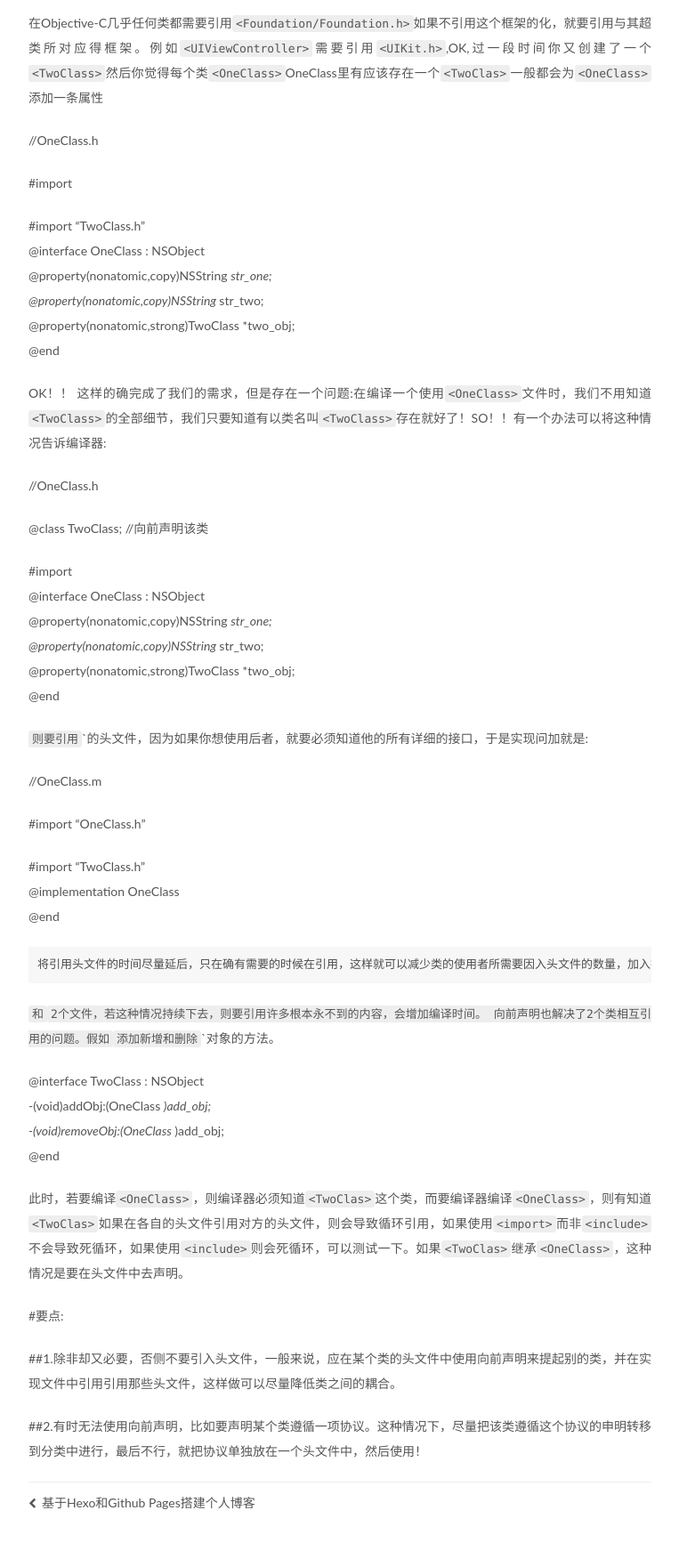
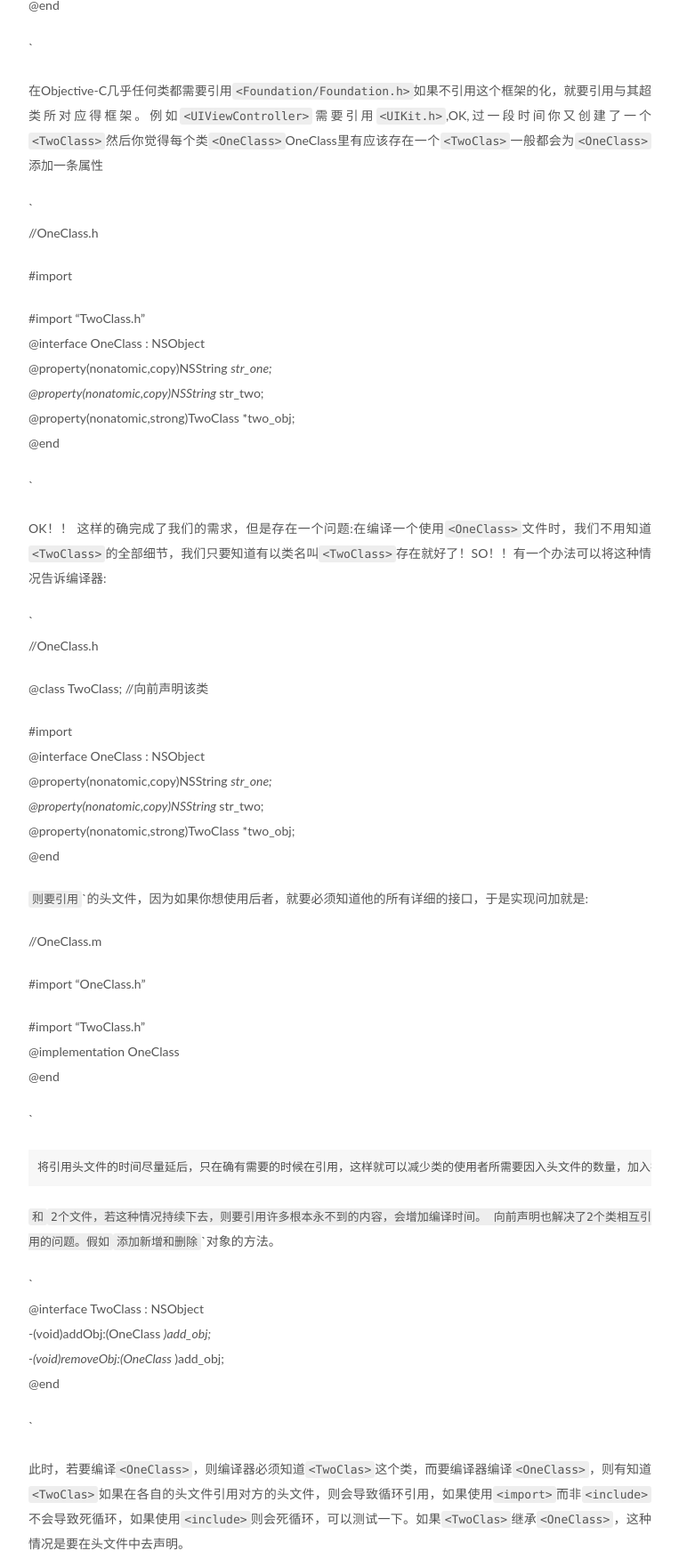
Before and after one commit to liyunhe/liyunhe.github.io, a plain HTML site: page 2017/10/21/编写高效率的IOS代码 （一）/index.html in a window 1280 px wide. Shown: the part 991-2743 px from the top of the page at 89% size, without its empty margins (98-861 px from the left). Drawn offline with Linux system fonts and the light colour scheme; some packages are replaced by stand-ins of ours; a script that the page names is missing.

Commit message:
Site updated: 2017-11-30 19:51:53

```diff
--- a/2017/10/21/编写高效率的IOS代码 （一）/index.html
+++ b/2017/10/21/编写高效率的IOS代码 （一）/index.html
@@ -79,17 +79,17 @@
 
 
 
-<meta name="description" content="在类的头文件中尽量少引用其他的头文件与C和C++一样Objective-C也是使用头文件（header file）与实现文件（implementation file）来区隔代码其中代码如下： //OneClass.h #import @interface OneClass : NSObject@property(nonatomic,copy)NSString str_one;@property(n">
+<meta name="description" content="在类的头文件中尽量少引用其他的头文件与C和C++一样Objective-C也是使用头文件（header file）与实现文件（implementation file）来区隔代码其中代码如下： `//OneClass.h #import @interface OneClass : NSObject@property(nonatomic,copy)NSString str_one;@property(">
 <meta property="og:type" content="article">
 <meta property="og:title" content="编写高效率的IOS代码 （一）">
 <meta property="og:url" content="http://yoursite.com/2017/10/21/编写高效率的IOS代码 （一）/index.html">
 <meta property="og:site_name" content="York Lee">
-<meta property="og:description" content="在类的头文件中尽量少引用其他的头文件与C和C++一样Objective-C也是使用头文件（header file）与实现文件（implementation file）来区隔代码其中代码如下： //OneClass.h #import @interface OneClass : NSObject@property(nonatomic,copy)NSString str_one;@property(n">
+<meta property="og:description" content="在类的头文件中尽量少引用其他的头文件与C和C++一样Objective-C也是使用头文件（header file）与实现文件（implementation file）来区隔代码其中代码如下： `//OneClass.h #import @interface OneClass : NSObject@property(nonatomic,copy)NSString str_one;@property(">
 <meta property="og:locale" content="zh-Hans">
-<meta property="og:updated_time" content="2017-11-30T11:48:54.000Z">
+<meta property="og:updated_time" content="2017-11-30T11:51:18.000Z">
 <meta name="twitter:card" content="summary">
 <meta name="twitter:title" content="编写高效率的IOS代码 （一）">
-<meta name="twitter:description" content="在类的头文件中尽量少引用其他的头文件与C和C++一样Objective-C也是使用头文件（header file）与实现文件（implementation file）来区隔代码其中代码如下： //OneClass.h #import @interface OneClass : NSObject@property(nonatomic,copy)NSString str_one;@property(n">
+<meta name="twitter:description" content="在类的头文件中尽量少引用其他的头文件与C和C++一样Objective-C也是使用头文件（header file）与实现文件（implementation file）来区隔代码其中代码如下： `//OneClass.h #import @interface OneClass : NSObject@property(nonatomic,copy)NSString str_one;@property(">
 
 
 
@@ -331,27 +331,31 @@
 
 
         <h2 id="在类的头文件中尽量少引用其他的头文件"><a href="#在类的头文件中尽量少引用其他的头文件" class="headerlink" title="在类的头文件中尽量少引用其他的头文件"></a>在类的头文件中尽量少引用其他的头文件</h2><p>与C和C++一样Objective-C也是使用头文件（header file）与实现文件（implementation file）来区隔代码其中代码如下：</p>
-<p>//OneClass.h</p>
+<p>`<br>//OneClass.h</p>
 <p>#import <foundation foundation.h=""><br>@interface OneClass : NSObject<br>@property(nonatomic,copy)NSString <em>str_one;<br>@property(nonatomic,copy)NSString </em>str_two;<br>@end</foundation></p>
 <p>//OneClass.m</p>
 <p>#import “OneClass.h”</p>
 <p>@implementation OneClass<br>@end</p>
+<p>`</p>
 <p>在Objective-C几乎任何类都需要引用<code>&lt;Foundation/Foundation.h&gt;</code>如果不引用这个框架的化，就要引用与其超类所对应得框架。例如<code>&lt;UIViewController&gt;</code>需要引用<code>&lt;UIKit.h&gt;</code>,OK,过一段时间你又创建了一个<code>&lt;TwoClass&gt;</code>然后你觉得每个类<code>&lt;OneClass&gt;</code>OneClass里有应该存在一个<code>&lt;TwoClas&gt;</code>一般都会为<code>&lt;OneClass&gt;</code>添加一条属性</p>
-<p>//OneClass.h</p>
+<p>`<br>//OneClass.h</p>
 <p>#import <foundation foundation.h=""></foundation></p>
 <p>#import “TwoClass.h”<br>@interface OneClass : NSObject<br>@property(nonatomic,copy)NSString <em>str_one;<br>@property(nonatomic,copy)NSString </em>str_two;<br>@property(nonatomic,strong)TwoClass *two_obj;<br>@end</p>
+<p>`</p>
 <p>OK！！ 这样的确完成了我们的需求，但是存在一个问题:在编译一个使用<code>&lt;OneClass&gt;</code>文件时，我们不用知道<code>&lt;TwoClass&gt;</code>的全部细节，我们只要知道有以类名叫<code>&lt;TwoClass&gt;</code>存在就好了！SO！！有一个办法可以将这种情况告诉编译器:</p>
-<p>//OneClass.h</p>
+<p>`<br>//OneClass.h</p>
 <p>@class TwoClass; //向前声明该类</p>
 <p>#import <foundation foundation.h=""><br>@interface OneClass : NSObject<br>@property(nonatomic,copy)NSString <em>str_one;<br>@property(nonatomic,copy)NSString </em>str_two;<br>@property(nonatomic,strong)TwoClass *two_obj;<br>@end</foundation></p>
 <p><oneclass><code>则要引用</code><twoclas>`的头文件，因为如果你想使用后者，就要必须知道他的所有详细的接口，于是实现问加就是:</twoclas></oneclass></p>
 <p>//OneClass.m</p>
 <p>#import “OneClass.h”</p>
 <p>#import “TwoClass.h”<br>@implementation OneClass<br>@end</p>
+<p>`</p>
 <pre><code>将引用头文件的时间尽量延后，只在确有需要的时候在引用，这样就可以减少类的使用者所需要因入头文件的数量，加入把`&lt;TwoClas&gt;`引入到`&lt;OneClass&gt;`的头文件中，那么没引用一次`&lt;OneClass&gt;`就相当与引用
 </code></pre><p><twoclas><code>和</code><oneclass><code>2个文件，若这种情况持续下去，则要引用许多根本永不到的内容，会增加编译时间。
     向前声明也解决了2个类相互引用的问题。假如</code><twoclas><code>添加新增和删除</code><oneclass>`对象的方法。</oneclass></twoclas></oneclass></twoclas></p>
-<p>@interface TwoClass : NSObject<br>-(void)addObj:(OneClass <em>)add_obj;<br>-(void)removeObj:(OneClass </em>)add_obj;<br>@end</p>
+<p>`<br>@interface TwoClass : NSObject<br>-(void)addObj:(OneClass <em>)add_obj;<br>-(void)removeObj:(OneClass </em>)add_obj;<br>@end</p>
+<p>`</p>
 <p>此时，若要编译<code>&lt;OneClass&gt;</code>，则编译器必须知道<code>&lt;TwoClas&gt;</code>这个类，而要编译器编译<code>&lt;OneClass&gt;</code>，则有知道<code>&lt;TwoClas&gt;</code>如果在各自的头文件引用对方的头文件，则会导致循环引用，如果使用<code>&lt;import&gt;</code>而非<code>&lt;include&gt;</code>不会导致死循环，如果使用<code>&lt;include&gt;</code>则会死循环，可以测试一下。如果<code>&lt;TwoClas&gt;</code>继承<code>&lt;OneClass&gt;</code>，这种情况是要在头文件中去声明。</p>
 <p>#要点:</p>
 <p>##1.除非却又必要，否侧不要引入头文件，一般来说，应在某个类的头文件中使用向前声明来提起别的类，并在实现文件中引用引用那些头文件，这样做可以尽量降低类之间的耦合。</p>
--- a/css/main.css
+++ b/css/main.css
@@ -1822,7 +1822,7 @@ pre .javascript .function {
   width: 4px;
   height: 4px;
   border-radius: 50%;
-  background: #ffff2d;
+  background: #2dff26;
 }
 .links-of-blogroll {
   font-size: 13px;
```
Also changed, not shown: index.html (+8 -4 lines).
